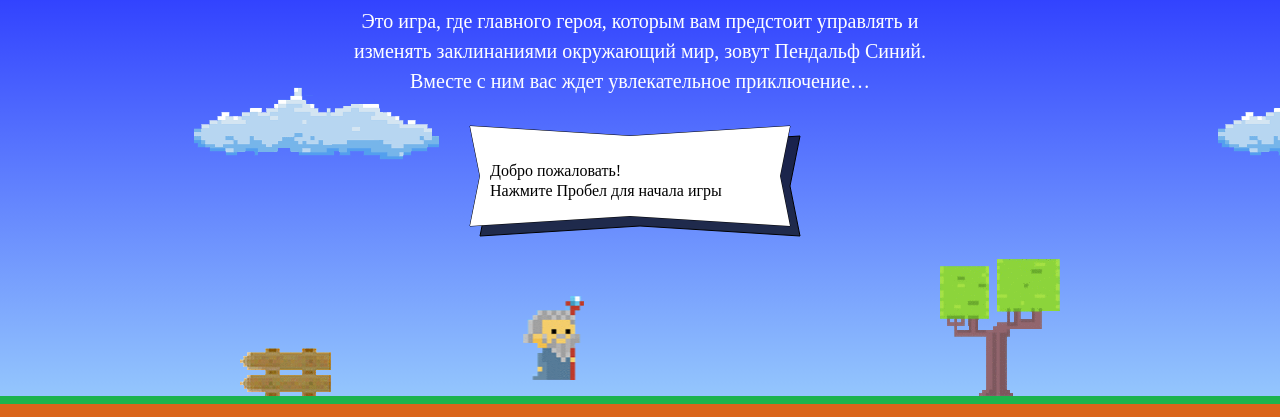
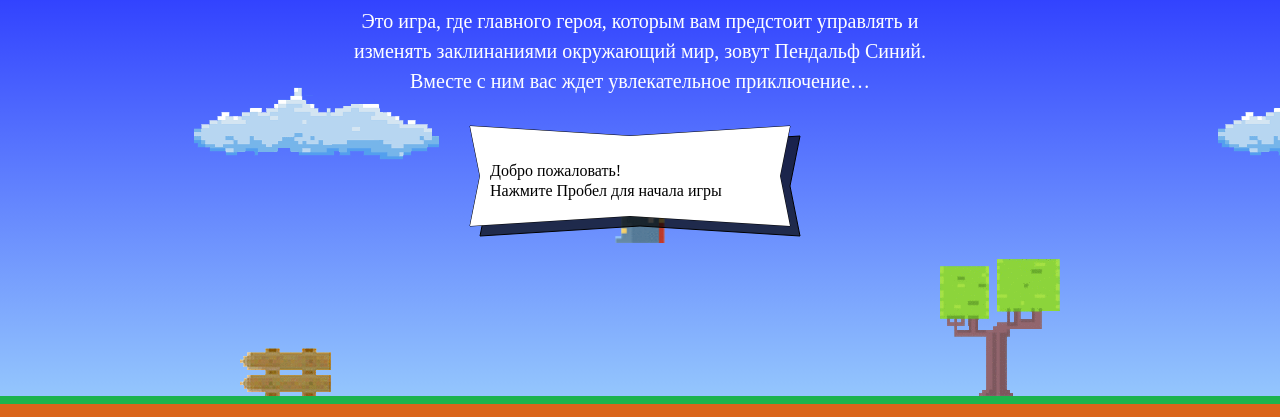
Before and after one commit to ivanovalizz/888913-code-and-magick-19, a website: page index.html in a window 1280 px wide. Shown: the part 203-620 px from the top of the page. Drawn offline with Linux system fonts and the light colour scheme; a web font is replaced by a local one.

Commit message:
Adds a script to calculate the player’s initial coordinates

```diff
--- a/index.html
+++ b/index.html
@@ -180,7 +180,23 @@
     <p class="setup-similar-label">Петр Петров</p>
   </div>
 </template>
-
+<script>
+  var fireballSize = 22;
+  var getFireballSpeed = function(left) {
+    return left ? 5 : 2;
+  };
+  var wizardSpeed = 3;
+  var wizardWidth = 70;
+  var getWizardHeight = function() {
+    return 1.337 * wizardWidth;
+  };
+  var getWizardX = function(width) {
+    return width / 2 - wizardWidth / 2;
+  };
+  var getWizardY = function(height) {
+    return height / 3 - getWizardHeight() / 2;
+  };
+</script>
 <script src="js/game.js"></script>
 
 </body>
```
Also changed, not shown: Readme.md.
